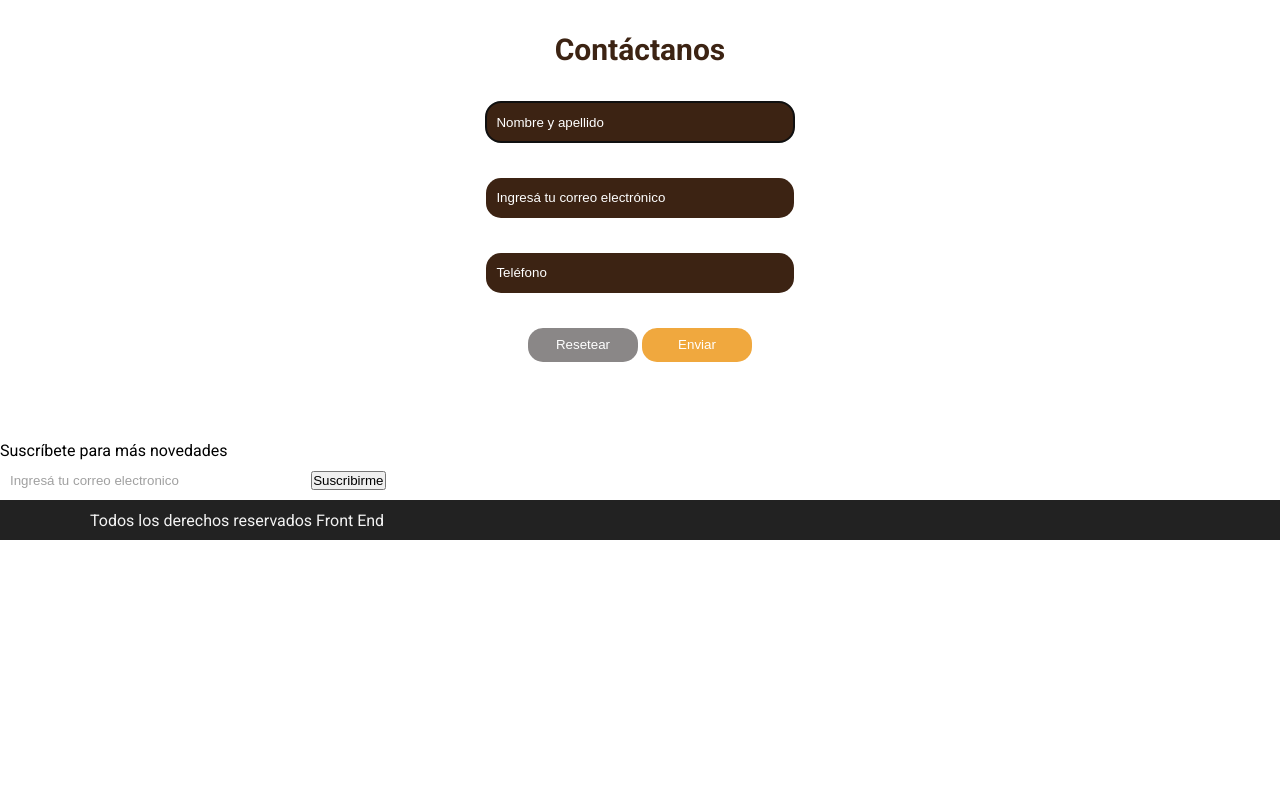
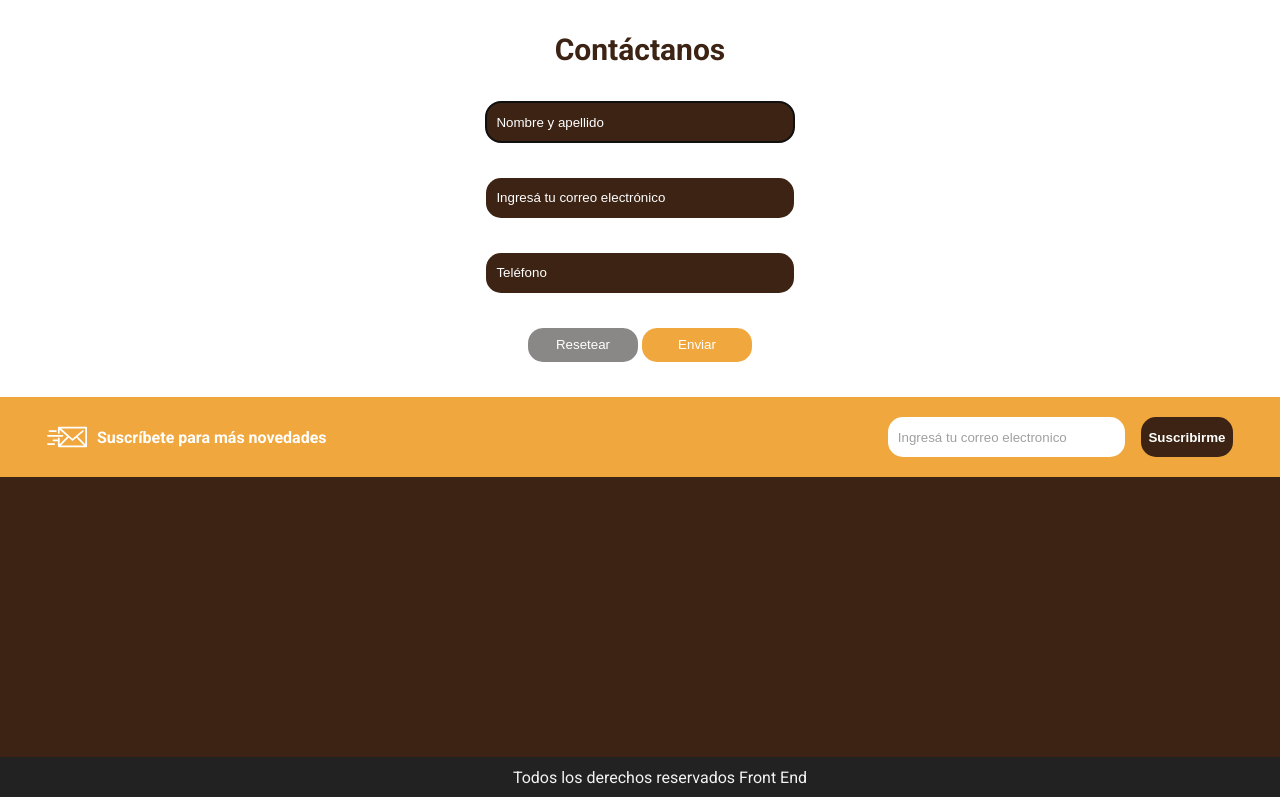
Before and after one commit to santiagopas/clase5s, a plain HTML site: page index.html in a window 1280 px wide. Shown: the part 1449-2246 px from the top of the page. Before the commit the page ends 1989 px from the top, so only its background shows below. Drawn offline with Linux system fonts and the light colour scheme.

Commit message:
:memo: footer

```diff
--- a/assets/css/footer.css
+++ b/assets/css/footer.css
@@ -1,8 +1,67 @@
 .inputSuscribe {
   background-color: white;
-
+  width: 40%;
 }
 
 .inputSuscribe::placeholder {
   color: #A0A0A0;
 }
+
+.bottom {
+  display: flex;
+  flex-direction: row;
+  justify-content: center;
+  align-items: center;
+}
+
+.newsLetter {
+  background-color: var(--primaryBg);
+  height: 10vh;
+  display: flex;
+  flex-direction: row;
+  justify-content: space-evenly;
+  align-items: center;
+}
+
+.suscribeText {
+  color: #FFF;
+  font-weight: bold;
+}
+
+.rowLeft {
+  display: flex;
+  align-items: center;
+  width: 50%;
+  justify-content: flex-start;
+  flex-wrap: wrap;
+  margin-left: 47px;
+}
+
+.rowLeft>img {
+  margin-right: 10px;
+}
+
+.rowRight {
+  display: flex;
+  align-items: center;
+  width: 50%;
+  justify-content: flex-end;
+  flex-wrap: wrap;
+  margin-right: 47px;
+}
+
+.btnSuscribe {
+  background-color: var(--fontColor);
+  color: white;
+  height: 40px;
+  width: 92px;
+  border-radius: 15px;
+  border: none;
+  font-weight: 700;
+  margin-left: 16px;
+}
+
+footer {
+  height: 35vh;
+  background-color: var(--fontColor);
+}
--- a/index.html
+++ b/index.html
@@ -105,16 +105,20 @@
   </div>
 
   <div class="newsLetter">
-    <img src="./assets/img/sendMail.svg" alt="Enviar correo">
-    <p>Suscríbete para más novedades</p>
+    <div class="rowLeft">
+      <img src="./assets/img/sendMail.svg" alt="Enviar correo">
+      <p class="suscribeText">Suscríbete para más novedades</p>
+    </div>
+    <div class="rowRight">
     <input class="inputSuscribe" type="email" name="suscribe" placeholder="Ingresá tu correo electronico">
-    <button>Suscribirme</button>
+    <button class="btnSuscribe" type="submit">Suscribirme</button>
+  </div>
   </div>
   <footer>
 
   </footer>
-  <div class="top-header">
-    <p>Todos los derechos reservados Front End</p>
+  <div class="top-header bottom">
+    <p >Todos los derechos reservados Front End</p>
   </div>
 </body>
 
```
Also changed, not shown: assets/css/form.css (+5 -5 lines).
